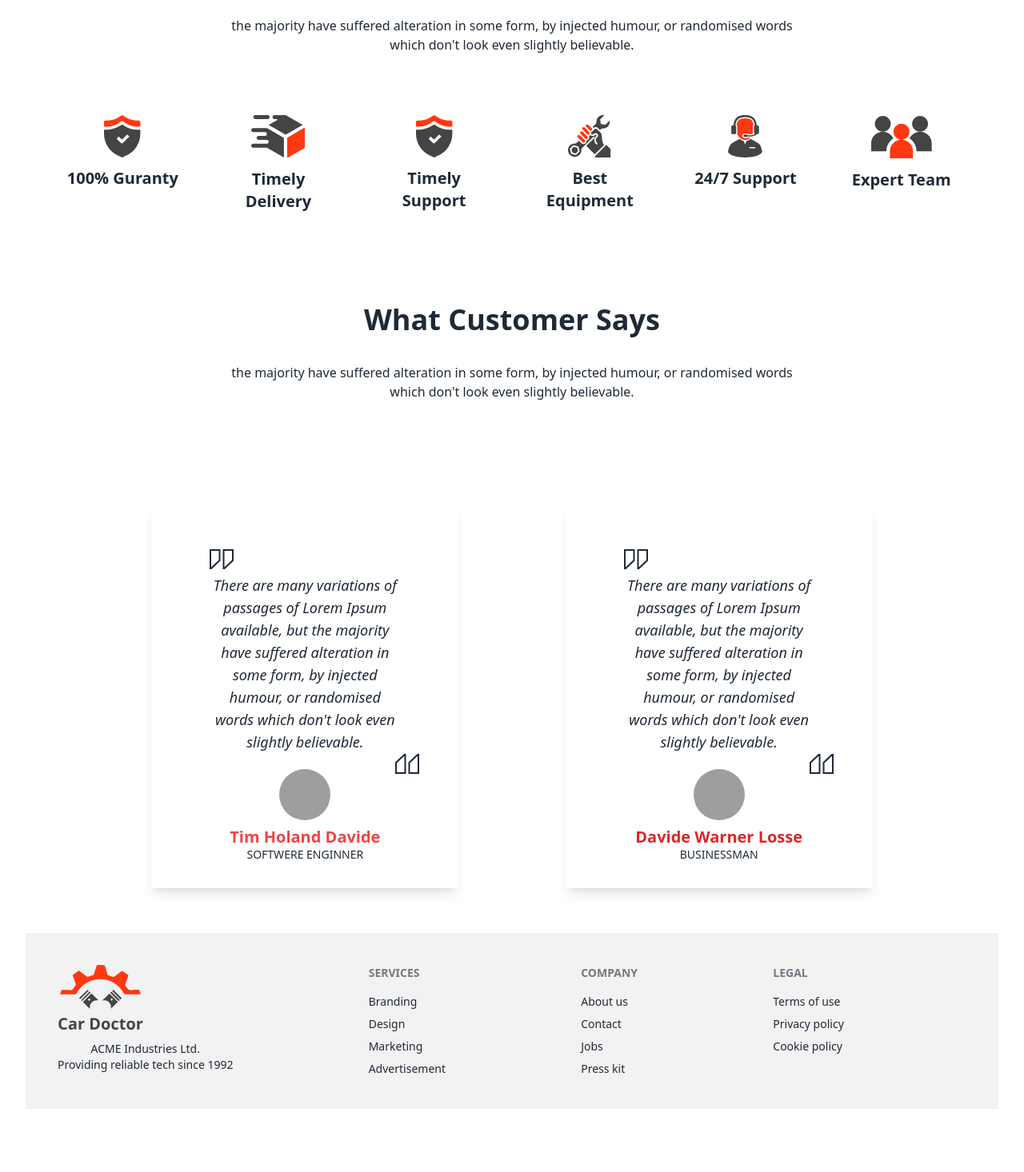
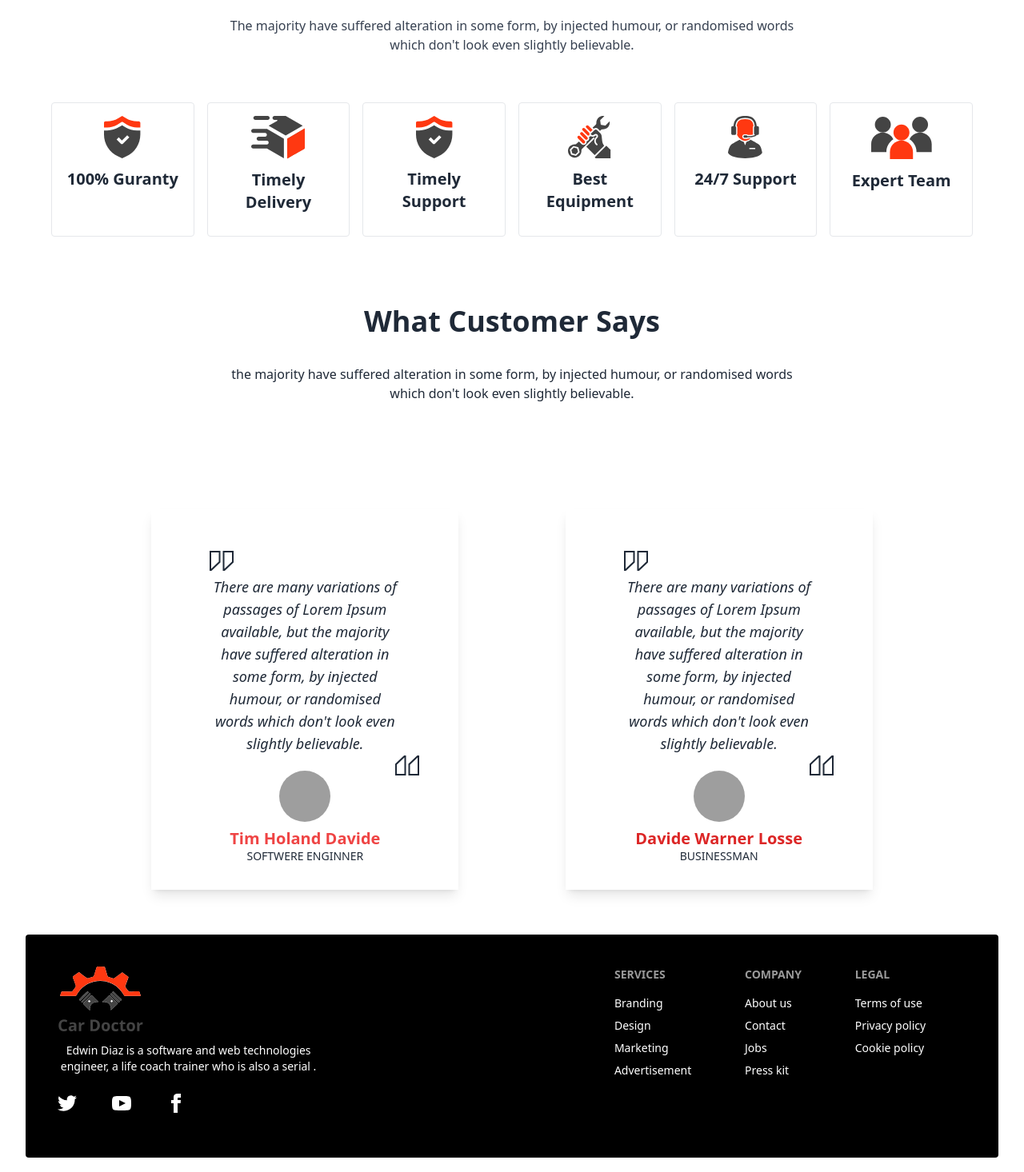
Before and after one commit to Muhammad-sefat/Car-Doctor-Genius, a React (Vite) app: page / in a window 1280 px wide. Shown: the part 3564-5030 px from the top of the page at 80% size. Before the commit the page ends 4983 px from the top, so only its background shows below. Built offline with nearby package versions, Linux system fonts and the light colour scheme; no server answers; grey boxes are pictures that could not be loaded.

Commit message:
Complete Footer section

```diff
--- a/src/Conponents/Pages/Features.jsx
+++ b/src/Conponents/Pages/Features.jsx
@@ -9,34 +9,34 @@
       <section className="m-4 md:m-8 dark:bg-gray-100 dark:text-gray-800">
         <div className="container mx-auto p-4 my-6 space-y-2 text-center">
           <h2 className="text-5xl font-bold">Why Choose Us</h2>
-          <p className="dark:text-gray-600 p-5 md:w-[70%] mx-auto py-5">
-            the majority have suffered alteration in some form, by injected
+          <p className="dark:text-gray-600 p-5 md:w-[70%] mx-auto  text-gray-700 font-medium py-5">
+            The majority have suffered alteration in some form, by injected
             humour, or randomised words which don't look even slightly
             believable.{" "}
           </p>
         </div>
         <div className="container mx-auto grid justify-center gap-4 sm:grid-cols-3 md:grid-cols-6">
-          <div className="flex flex-col items-center p-4">
+          <div className="flex flex-col items-center p-4 border rounded hover:bg-red-500 hover:text-white">
             <img src={img1} />
             <h3 className="my-3 text-xl font-semibold">100% Guranty</h3>
           </div>
-          <div className="flex flex-col items-center p-4">
+          <div className="flex flex-col items-center p-4 border rounded hover:bg-red-500 hover:text-white">
             <img src={img2} />
             <h3 className="my-3 text-xl font-semibold">Timely Delivery</h3>
           </div>
-          <div className="flex flex-col items-center p-4">
+          <div className="flex flex-col items-center p-4 border rounded hover:bg-red-500 hover:text-white">
             <img src={img1} />
             <h3 className="my-3 text-xl font-semibold">Timely Support</h3>
           </div>
-          <div className="flex flex-col items-center p-4">
+          <div className="flex flex-col items-center p-4 border rounded hover:bg-red-500 hover:text-white">
             <img src={img4} />
             <h3 className="my-3 text-xl font-semibold">Best Equipment</h3>
           </div>
-          <div className="flex flex-col items-center p-4">
+          <div className="flex flex-col items-center p-4 border rounded hover:bg-red-500 hover:text-white">
             <img src={img5} />
             <h3 className="my-3 text-xl font-semibold">24/7 Support</h3>
           </div>
-          <div className="flex flex-col items-center p-4">
+          <div className="flex flex-col items-center p-4 border rounded hover:bg-red-500 hover:text-white">
             <img src={img6} />
             <h3 className="my-3 text-xl font-semibold">Expert Team</h3>
           </div>
--- a/src/Conponents/Pages/Footer.jsx
+++ b/src/Conponents/Pages/Footer.jsx
@@ -2,14 +2,50 @@
 const Footer = () => {
   return (
     <div>
-      <footer className="footer p-10 bg-base-200 text-base-content">
+      <footer className="footer p-10 bg-black text-white rounded">
         <aside>
           <img src={logo} />
-          <p>
-            ACME Industries Ltd.
-            <br />
-            Providing reliable tech since 1992
+          <p className="w-[52%]">
+            Edwin Diaz is a software and web technologies engineer, a life coach
+            trainer who is also a serial .
           </p>
+          <nav className="my-4 w-[30%]">
+            <div className="grid grid-flow-col gap-4">
+              <a>
+                <svg
+                  xmlns="http://www.w3.org/2000/svg"
+                  width="24"
+                  height="24"
+                  viewBox="0 0 24 24"
+                  className="fill-current"
+                >
+                  <path d="M24 4.557c-.883.392-1.832.656-2.828.775 1.017-.609 1.798-1.574 2.165-2.724-.951.564-2.005.974-3.127 1.195-.897-.957-2.178-1.555-3.594-1.555-3.179 0-5.515 2.966-4.797 6.045-4.091-.205-7.719-2.165-10.148-5.144-1.29 2.213-.669 5.108 1.523 6.574-.806-.026-1.566-.247-2.229-.616-.054 2.281 1.581 4.415 3.949 4.89-.693.188-1.452.232-2.224.084.626 1.956 2.444 3.379 4.6 3.419-2.07 1.623-4.678 2.348-7.29 2.04 2.179 1.397 4.768 2.212 7.548 2.212 9.142 0 14.307-7.721 13.995-14.646.962-.695 1.797-1.562 2.457-2.549z"></path>
+                </svg>
+              </a>
+              <a>
+                <svg
+                  xmlns="http://www.w3.org/2000/svg"
+                  width="24"
+                  height="24"
+                  viewBox="0 0 24 24"
+                  className="fill-current"
+                >
+                  <path d="M19.615 3.184c-3.604-.246-11.631-.245-15.23 0-3.897.266-4.356 2.62-4.385 8.816.029 6.185.484 8.549 4.385 8.816 3.6.245 11.626.246 15.23 0 3.897-.266 4.356-2.62 4.385-8.816-.029-6.185-.484-8.549-4.385-8.816zm-10.615 12.816v-8l8 3.993-8 4.007z"></path>
+                </svg>
+              </a>
+              <a>
+                <svg
+                  xmlns="http://www.w3.org/2000/svg"
+                  width="24"
+                  height="24"
+                  viewBox="0 0 24 24"
+                  className="fill-current"
+                >
+                  <path d="M9 8h-3v4h3v12h5v-12h3.642l.358-4h-4v-1.667c0-.955.192-1.333 1.115-1.333h2.885v-5h-3.808c-3.596 0-5.192 1.583-5.192 4.615v3.385z"></path>
+                </svg>
+              </a>
+            </div>
+          </nav>
         </aside>
         <nav>
           <h6 className="footer-title">Services</h6>
--- a/src/Conponents/Pages/Team.jsx
+++ b/src/Conponents/Pages/Team.jsx
@@ -17,7 +17,7 @@
               mission forward.
             </p>
           </div>
-          <div className="grid w-full grid-cols-1 gap-x-6 gap-y-12 sm:grid-cols-2 lg:grid-cols-3">
+          <div className="grid w-full gap-x-6 gap-y-12 md:grid-cols-2 lg:grid-cols-3">
             <div className="space-y-4 border p-4 rounded hover:scale-110  hover:transition-transform hover:duration-300">
               <img
                 alt=""
```
